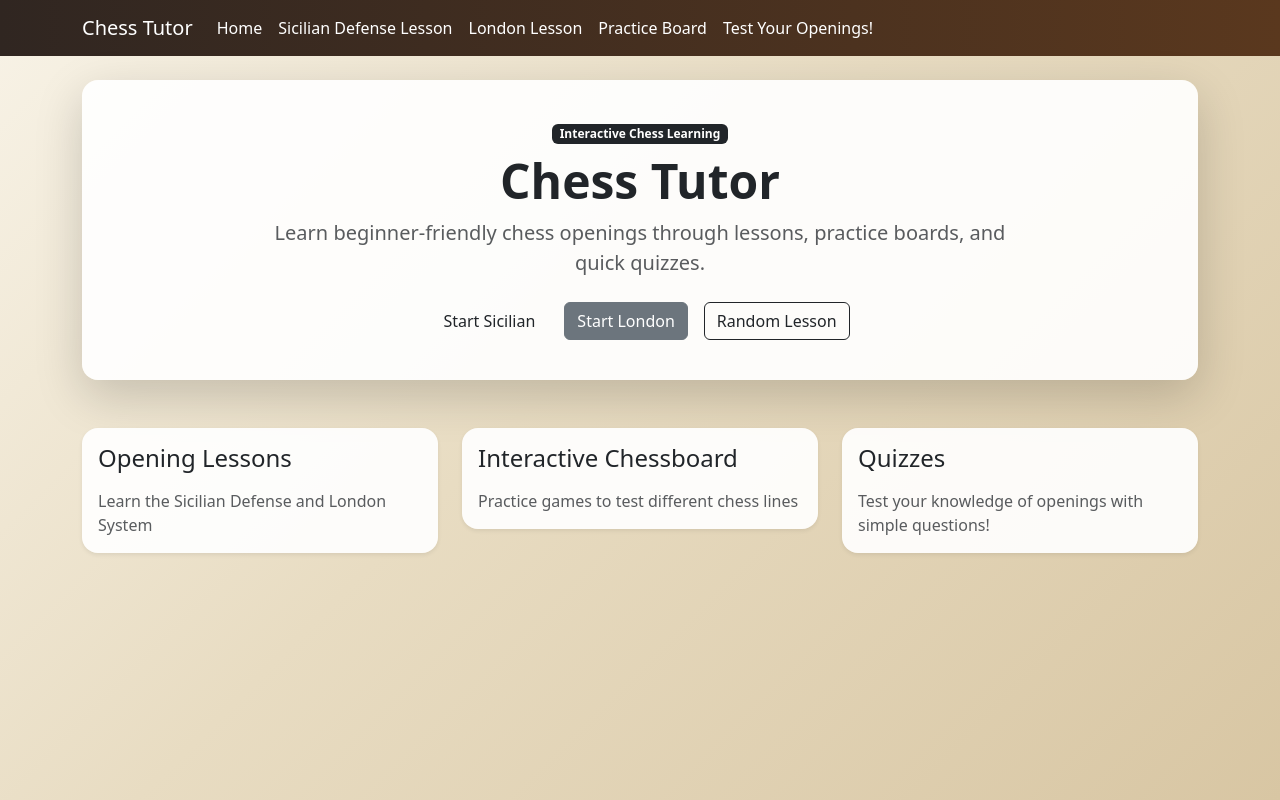
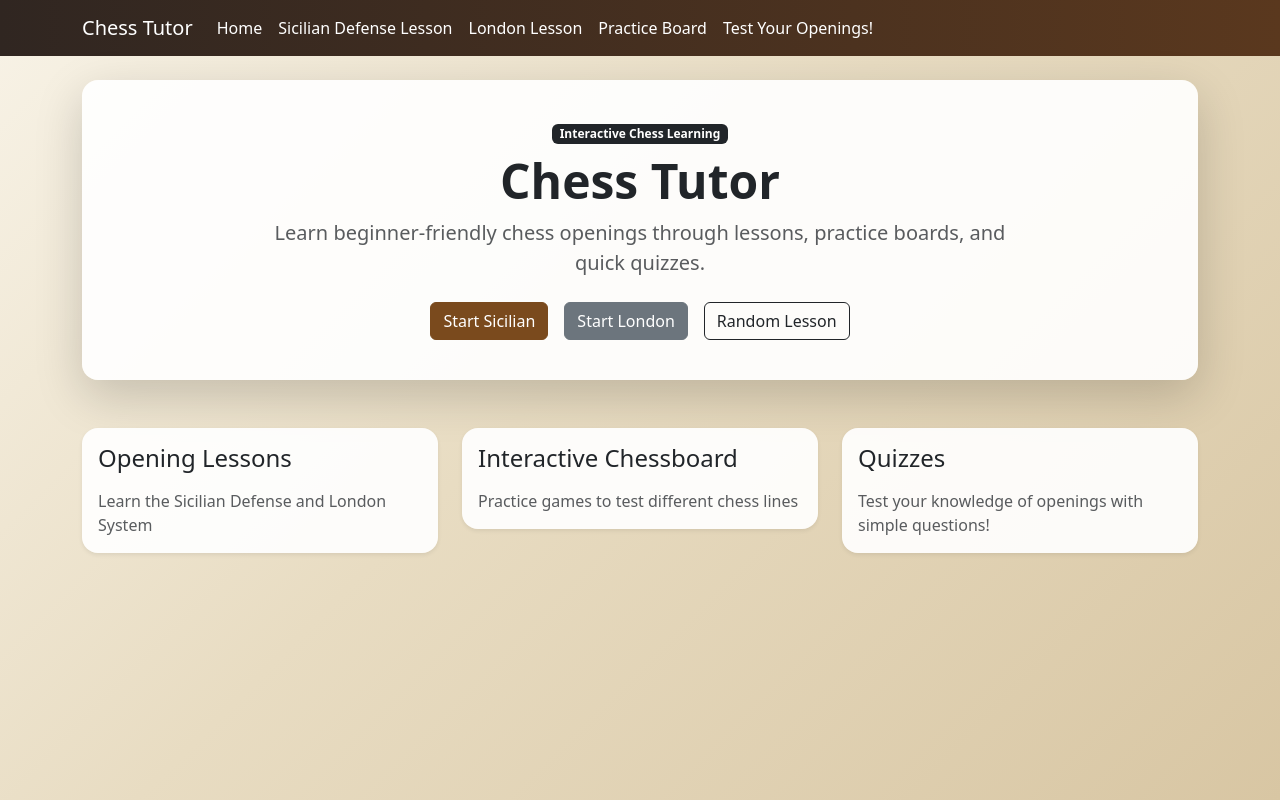
Before and after one commit to CS571-S26/p71, a React (Vite) app: page / in a window 1280 px wide. Built offline with nearby package versions, Linux system fonts and the light colour scheme.

Commit message:
styling fix

```diff
--- a/src/components/Layout.jsx
+++ b/src/components/Layout.jsx
@@ -5,7 +5,7 @@ import '../App.css'
 export default function Layout() {
   return (
     <div>
-        <Navbar bg="dark" className="app-navbar">
+        <Navbar variant="dark" className="app-navbar">
           <Container>
             <Navbar.Brand as={Link} to="/">Chess Tutor</Navbar.Brand>
             <Nav className="me-auto">
--- a/src/pages/HomePage.jsx
+++ b/src/pages/HomePage.jsx
@@ -1,4 +1,3 @@
-import { useState } from 'react'
 import '../App.css'
 import { Button, Card, Col, Row, Stack } from 'react-bootstrap'
 
@@ -26,7 +25,7 @@ export default function HomePage() {
           />
 
           <Stack direction="horizontal" gap={3} className="justify-content-center flex-wrap">
-            <Button variant="btn-chess" onClick={() => navigate('/sicilian')}>
+            <Button className="btn-chess" onClick={() => navigate('/sicilian')}>
               Start Sicilian
             </Button>
             <Button variant="secondary" onClick={() => navigate('/london')}>
--- a/src/pages/NotFoundPage.jsx
+++ b/src/pages/NotFoundPage.jsx
@@ -5,7 +5,7 @@ import { Link } from 'react-router-dom'
 export default function NotFoundPage() {
   return (
     <div className="w-100 h-100 d-flex justify-content-center align-items-center">
-      <Card className='m-4 p-2 chess-card'>
+      <Card className="m-4 p-2 chess-card">
         <Card.Body className='text-center'>
           <h1>404 — Page Not Found</h1>
           <p>The page you requested does not exist.</p>
```
Also changed, not shown: 2 other files (tests, documents, lock files or other folders).
